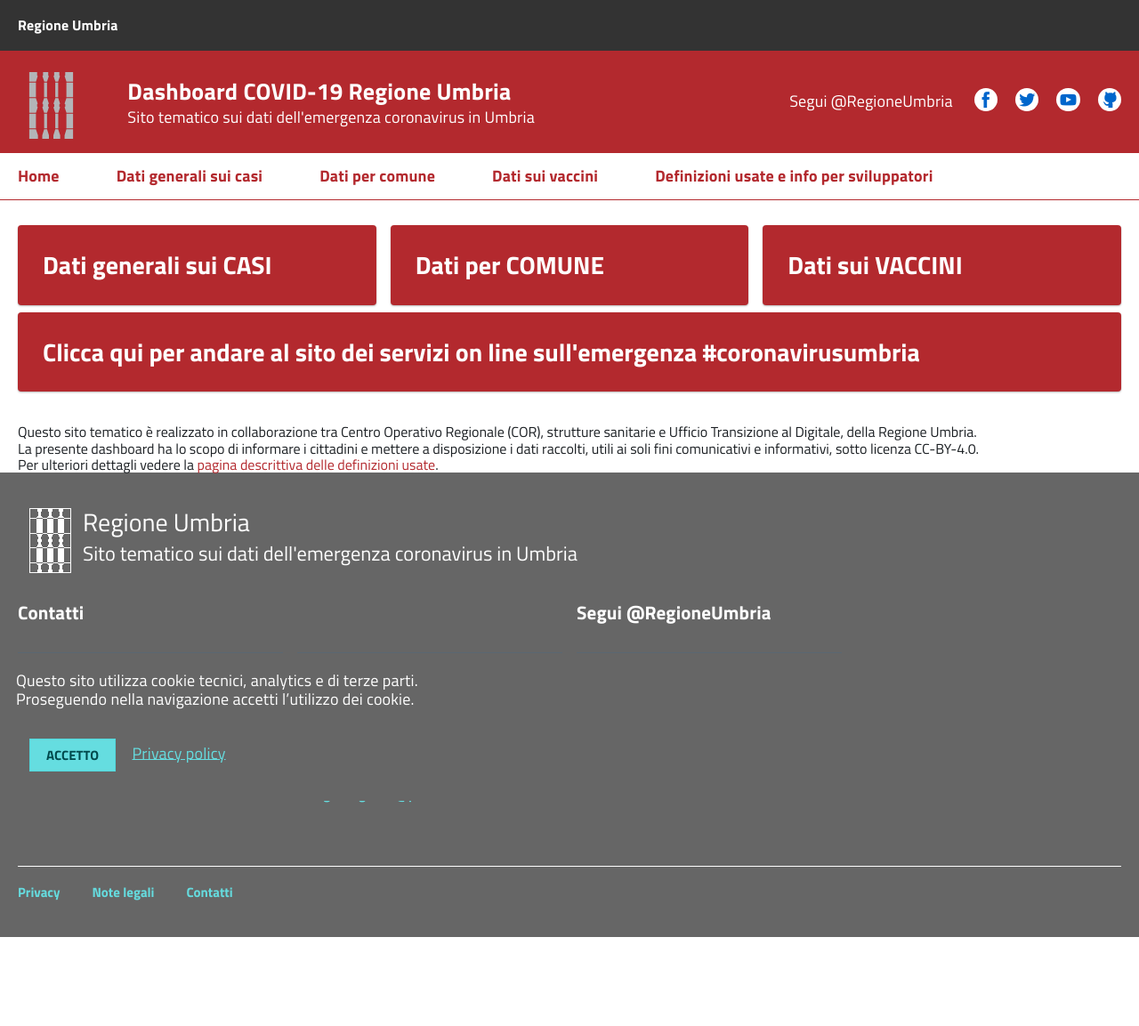
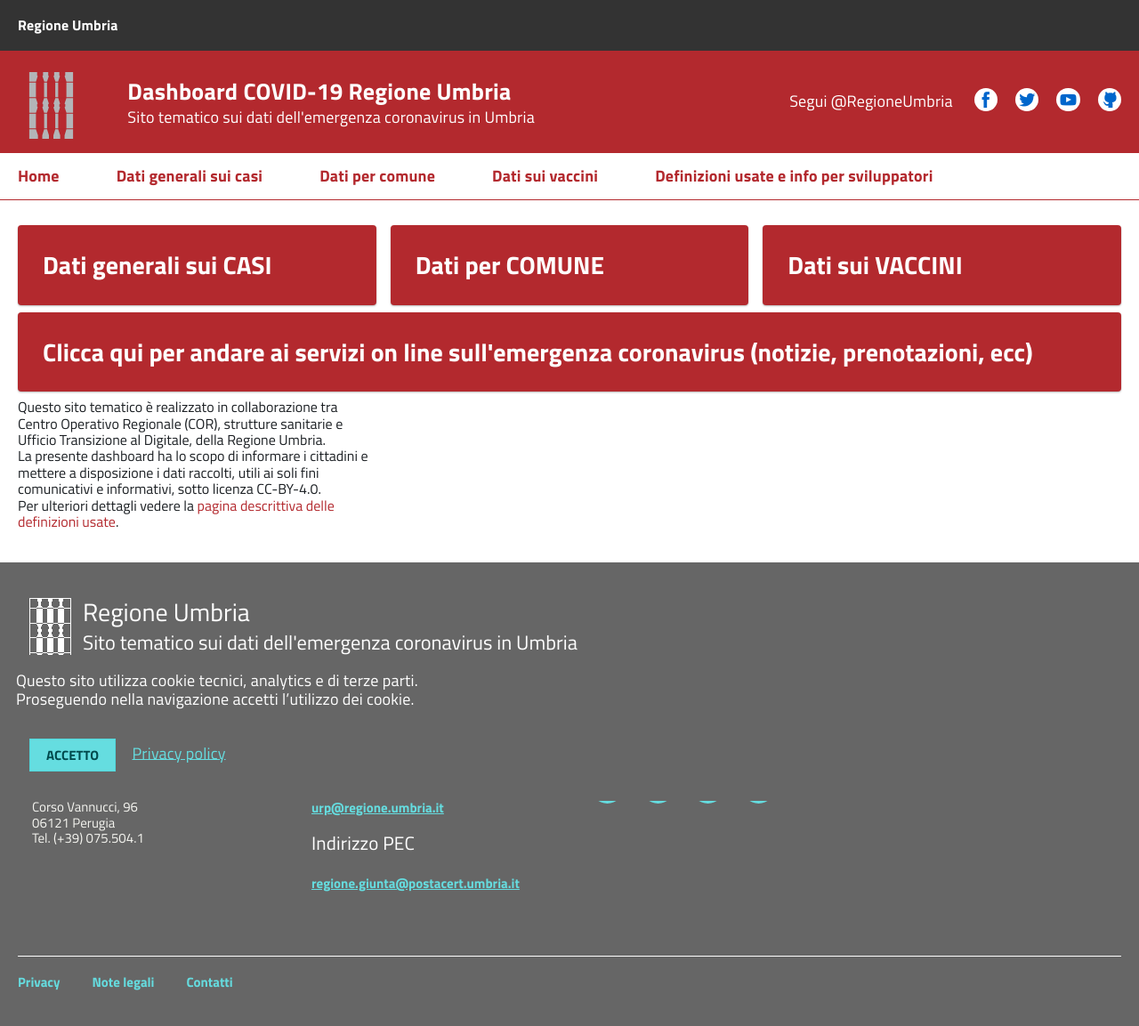
Before and after one commit to msguilla/coronavirus, a Jekyll site: the page built from index.html, in a window 1280 px wide. Shown: the whole page at 89% size. Built offline with Jekyll 4.4.1, drawn with Linux system fonts in a browser that asks for light colours; comment, search, counter and statistics services are not loaded; before the commit the page ends 1053 px from its top, so only the background shows below that.

Commit message:
aggiornamento layout

```diff
--- a/index.html
+++ b/index.html
@@ -30,7 +30,8 @@ layout: home
     <div class="Grid Grid--withGutter">
       <div class="Grid-cell u-md-size3of3 u-lg-size3of3">
             <div class="Entrypoint-item u-background-50">
-                <p><a class="u-textClean u-text-h3 u-color-white" href="https://emergenzacoronavirus.regione.umbria.it/">Clicca qui per andare al sito dei servizi on line sull'emergenza #coronavirusumbria</a></p>
+                <p><a class="u-textClean u-text-h3 u-color-white" href="https://emergenzacoronavirus.regione.umbria.it/">Clicca qui per andare
+                  ai servizi on line sull'emergenza coronavirus (notizie, prenotazioni, ecc)</a></p>
             </div>
         </div>
     </div>
@@ -40,13 +41,8 @@ layout: home
         <!span class="Icon Icon-chevron-right"><!/a>
     <!/p>
 
-  <!/section>
-</div>
-
-<div class="u-layout-wide u-layoutCenter u-text-r-l u-padding-r-top u-layout-r-withGutter">
-
-    <!h1 class="u-layout-centerLeft u-text-r-s" id="dashboard">
-    <!/h1>
+      <div class="Grid Grid--withGutter">
+        <div class="Grid-cell u-md-size1of3 u-lg-size1of3">
 
           <p>
             Questo sito tematico è realizzato in collaborazione tra Centro Operativo Regionale (COR),
@@ -54,8 +50,15 @@ layout: home
             La presente dashboard ha lo scopo di informare i cittadini e mettere a disposizione
             i dati raccolti, utili ai soli fini comunicativi e informativi, sotto licenza CC-BY-4.0.<br/>
             Per ulteriori dettagli vedere la
-      <a href="https://github.com/Regione-Umbria/coronavirus" class="u-color-50 u-textClean" id="">pagina descrittiva delle definizioni usate</a>.
+            <a href="https://github.com/Regione-Umbria/coronavirus" class="u-color-50 u-textClean" id="">pagina descrittiva delle definizioni usate</a>.<br/>
+            <br/>
+            &nbsp;<br/>
           </p>
+
+        </div>
+    </div>
+
+  <!/section>
 </div>
 
 <!div class="u-layout-wide u-layoutCenter u-text-r-l u-padding-r-top u-layout-r-withGutter">
```
Lines whose indentation alone changed are shown as unchanged.
